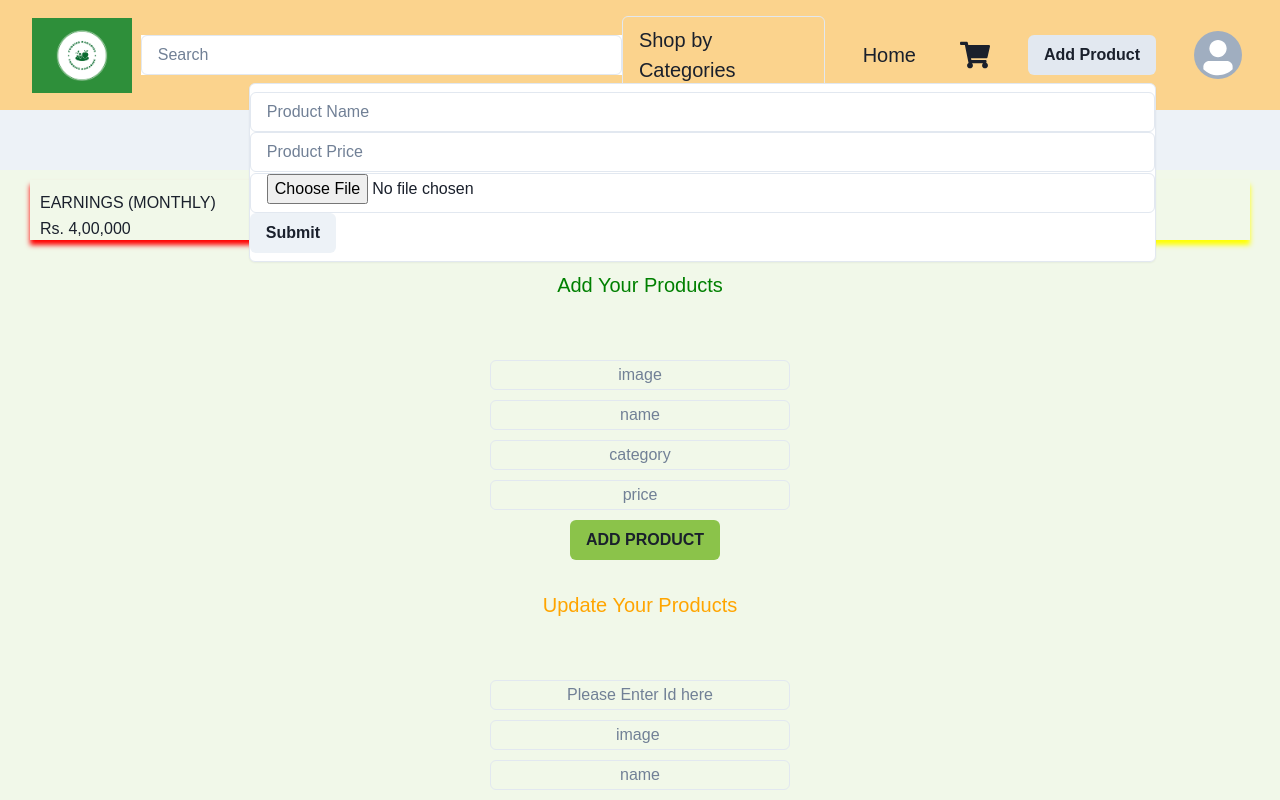
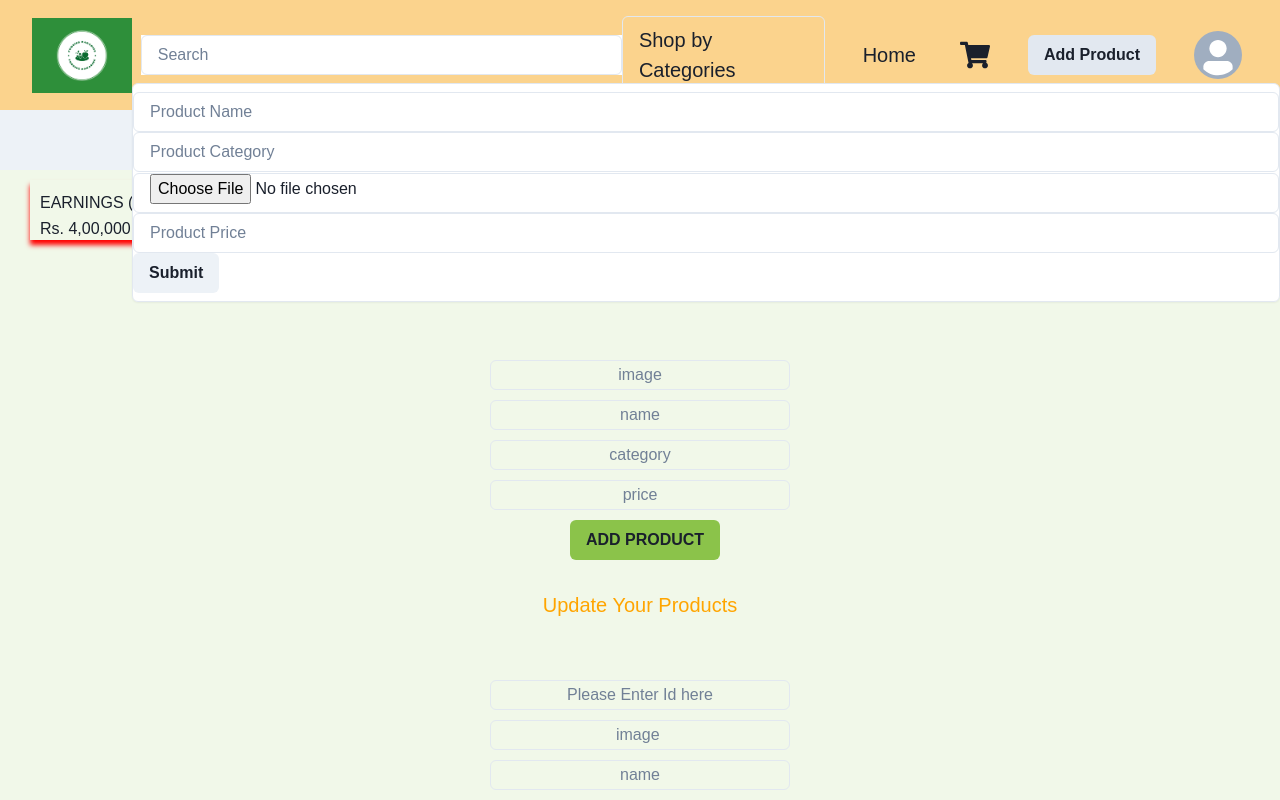
Before and after one commit to KinuthiaIan/Grocery-project, a React (Create React App) app: page /admin in a window 1280 px wide. Both pictures are taken after a click on the button "Add Product". Shown: the top 800 px of the page. Built offline with nearby package versions, Linux system fonts and the light colour scheme; no server answers.

Commit message:
add product

```diff
--- a/src/Components/Navbar.jsx
+++ b/src/Components/Navbar.jsx
@@ -20,33 +20,42 @@ import UserLogo from "./UserLogo";
 import Logo from "../Assets/Logo.png";
 
 const Navbar = () => {
-  const { isOpen, onToggle, onClose } = useDisclosure();
-  const [productName, setProductName] = useState("");
-  const [productPrice, setProductPrice] = useState("");
-  const [productImage, setProductImage] = useState(null);
+  const { isOpen, onToggle } = useDisclosure();
+  const [product, setProduct] = useState({
+    name: "",
+    category: "",
+    image: null,
+    price: "",
+  });
 
-  const handleProductNameChange = (e) => {
-    setProductName(e.target.value);
-  };
-
-  const handleProductPriceChange = (e) => {
-    setProductPrice(e.target.value);
+  const handleInputChange = (e) => {
+    const { name, value } = e.target;
+    setProduct((prevProduct) => ({
+      ...prevProduct,
+      [name]: value,
+    }));
   };
 
   const handleImageUpload = (e) => {
     const file = e.target.files[0];
-    setProductImage(file);
+    setProduct((prevProduct) => ({
+      ...prevProduct,
+      image: file,
+    }));
   };
 
   const handleSubmit = () => {
     // Handle form submission logic here, e.g., send data to backend API
-    console.log("Product Name:", productName);
-    console.log("Product Price:", productPrice);
-    console.log("Product Image:", productImage);
+    console.log("Product:", product);
     // Reset form fields after submission
-    setProductName("");
-    setProductPrice("");
-    setProductImage(null);
+    setProduct({
+      name: "",
+      category: "",
+      image: null,
+      price: "",
+    });
+    // Show success message
+    window.alert("Your product has been successfully added!");
   };
 
   return (
@@ -123,9 +132,10 @@ const Navbar = () => {
                 </MenuButton>
                 {isOpen && (
                   <MenuList>
-                    <Input placeholder="Product Name" value={productName} onChange={handleProductNameChange} />
-                    <Input placeholder="Product Price" value={productPrice} onChange={handleProductPriceChange} />
+                    <Input placeholder="Product Name" name="name" value={product.name} onChange={handleInputChange} />
+                    <Input placeholder="Product Category" name="category" value={product.category} onChange={handleInputChange} />
                     <Input type="file" accept="image/*" onChange={handleImageUpload} />
+                    <Input placeholder="Product Price" name="price" value={product.price} onChange={handleInputChange} />
                     <Button onClick={handleSubmit}>Submit</Button>
                   </MenuList>
                 )}
@@ -185,9 +195,10 @@ const Navbar = () => {
                 </MenuButton>
                 {isOpen && (
                   <MenuList>
-                    <Input placeholder="Product Name" value={productName} onChange={handleProductNameChange} />
-                    <Input placeholder="Product Price" value={productPrice} onChange={handleProductPriceChange} />
+                    <Input placeholder="Product Name" name="name" value={product.name} onChange={handleInputChange} />
+                    <Input placeholder="Product Category" name="category" value={product.category} onChange={handleInputChange} />
                     <Input type="file" accept="image/*" onChange={handleImageUpload} />
+                    <Input placeholder="Product Price" name="price" value={product.price} onChange={handleInputChange} />
                     <Button onClick={handleSubmit}>Submit</Button>
                   </MenuList>
                 )}
--- a/src/Pages/Add.jsx
+++ b/src/Pages/Add.jsx
@@ -1,90 +1,51 @@
+import { Box, Button, Input, Center } from '@chakra-ui/react';
+import { useEffect, useState } from 'react';
+import { useDispatch, useSelector } from 'react-redux';
+import { postdata } from '../Redux/Admin/actions';
 
-import { Box,Button,Input ,Center} from '@chakra-ui/react'
-import { useEffect, useState } from 'react'
-import { useDispatch, useSelector } from 'react-redux'
-import { postdata } from '../Redux/Admin/actions'
+const initialdata = {
+  name: "",
+  category: "",
+  image: "",
+  price: "",
+};
 
+export const Add = ({ setRen }) => {
+  const [data, setData] = useState(initialdata);
+  const dispatch = useDispatch();
 
+  const handlechange = (e) => {
+    const { name, value } = e.target;
+    setData((prev) => ({ ...prev, [name]: value }));
+  };
 
+  const ourdata = useSelector((state) => state.admin.isLoading);
+  console.log(ourdata);
 
-const initialdata={
-   name:"",
+  const handlesubmit = (e) => {
+    e.preventDefault();
+    const { category, image, price, name } = data;
+    dispatch(postdata(data, setRen));
+    setData(initialdata);
+  };
 
-   category:"",
-
-   image:"",
-
-   price:"",
-
-
-}
-
-
-
-export const Add=({setRen})=>{
-   const [data,setData]=useState(initialdata)
-
-
-   const dispatch=useDispatch()
-
-   const handlechange=(e)=>{
-      const {name,value}=e.target
-      setData((pre)=>({...pre,[name]:value}))
-          }
-
-
-          const ourdata=useSelector((state)=>state.admin.isLoading)
-          console.log(ourdata)
-
-          const handlesubmit=(e)=>{
-              e.preventDefault()
-              const {category,image,price,name}=data
-
-                  dispatch(postdata(data,setRen))
-                  setData(initialdata)
-
-
-
-          }
-        //   useEffect(()=>{
-
-
-        //   },[])
-
-
-
-    return <div>
-       <h1 style={{textAlign:"center" ,fontSize:"20px",color:"green" ,marginTop:"30px"}}> Add Your Products</h1>
+  return (
+    <div>
+      <h1 style={{ textAlign: "center", fontSize: "20px", color: "green", marginTop: "30px" }}> Add Your Products</h1>
       <Box>
         <Box mt="50px">
-
-      <Center >
+          <Center>
             <form onSubmit={handlesubmit}>
-
-
-
-    <Box   mt="10px">
-        <Input  value={data.image} onChange={handlechange} name="image"  type="text"  textAlign="center" placeholder="image" h="30px" w="300px" / >
+              <Box mt="10px">
+                <Input value={data.image} onChange={handlechange} name="image" type="text" textAlign="center" placeholder="image" h="30px" w="300px" />
                 <br />
-
-        <Input value={data.name} onChange={handlechange}  name="name" type="text"   textAlign="center" placeholder="name" mt="10px" h="30px" w="300px"/>
+                <Input value={data.name} onChange={handlechange} name="name" type="text" textAlign="center" placeholder="name" mt="10px" h="30px" w="300px" />
                 <br />
-        <Input value={data.category}  onChange={handlechange} name="category"  type="text" textAlign="center" placeholder="category" mt="10px" h="30px" w="300px"/>
+                <Input value={data.category} onChange={handlechange} name="category" type="text" textAlign="center" placeholder="category" mt="10px" h="30px" w="300px" />
                 <br />
-
-        <Input value={data.price} onChange={handlechange}  name="price"   type="number" textAlign="center" placeholder="price" mt="10px" h="30px" w="300px"/>
-
-
+                <Input value={data.price} onChange={handlechange} name="price" type="number" textAlign="center" placeholder="price" mt="10px" h="30px" w="300px" />
               </Box>
-
-{ourdata===false? <Button  width="150px" mt="10px" bg="#8BC34A" textAlign="center" type="submti" marginLeft="80px"  >
-
-
-
-    ADD PRODUCT</Button>
-    :
-
-
+              {ourdata === true ? (
                 <Button
                   isLoading
                   loadingText='Submitting'
@@ -94,11 +55,17 @@ export const Add=({setRen})=>{
                 >
                   ADD PRODUCT
                 </Button>
-
-    }
+              ) : (
+                <Button width="150px" mt="10px" bg="#8BC34A" textAlign="center" type="submit" marginLeft="80px">
+                  ADD PRODUCT
+                </Button>
+              )}
             </form>
           </Center>
         </Box>
       </Box>
     </div>
-   }
+  );
+};
+
+export default Add
```
Lines whose indentation alone changed are shown as unchanged.
